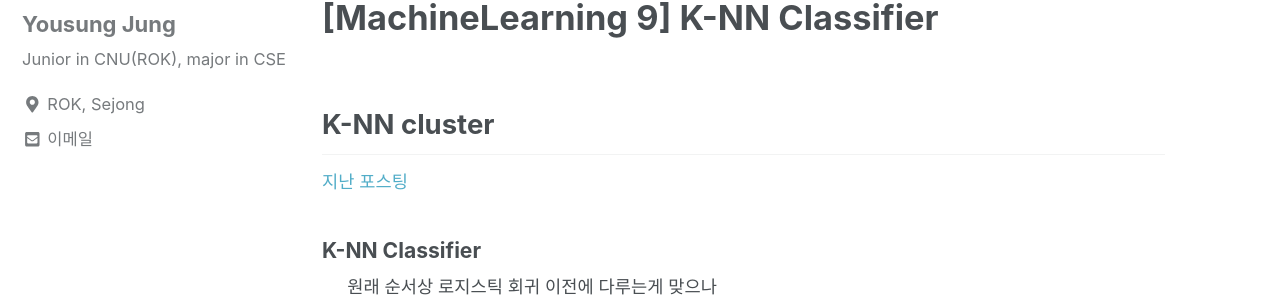
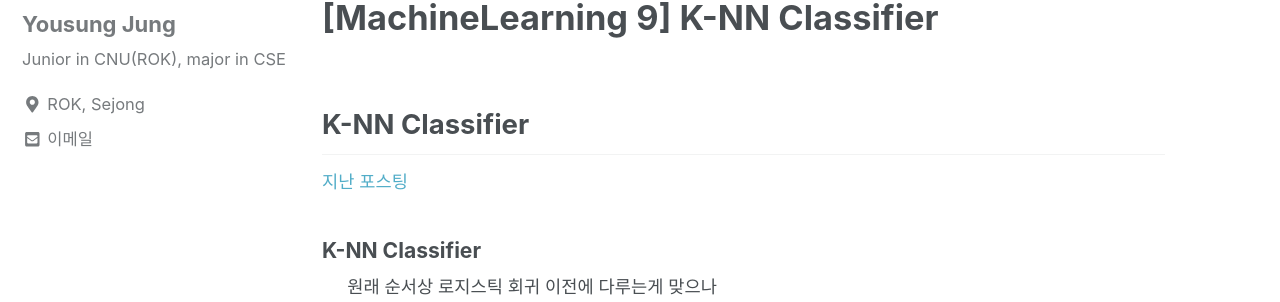
Before and after one commit to can019/can019.github.io, a Jekyll site: the page built from _posts/2020-11-16-MachineLearning-AI-9.md, in a window 1280 px wide and 900 px high. Shown: the part 143-445 px from the top of the window. Built offline with Jekyll 4.4.1, drawn with Linux system fonts in a browser that asks for light colours; nearby versions of some CDN libraries.

Commit message:
[MODIFY] k-nn classifier

```diff
--- a/_posts/2020-11-16-MachineLearning-AI-9.md
+++ b/_posts/2020-11-16-MachineLearning-AI-9.md
@@ -3,7 +3,7 @@ title: "[MachineLearning 9] K-NN Classifier "
 date: 2020-11-16 16:19:50 -0400
 categories: MachineLearning DataAnalyze
 ---
-## K-NN cluster
+## K-NN Classifier
 
 <div style = "font-size : 0.8em"><!--biggest-->
   <a href="https://can019.github.io/machinelearning/dataanalyze/MachineLearning-AI-8/">지난 포스팅</a>
```
